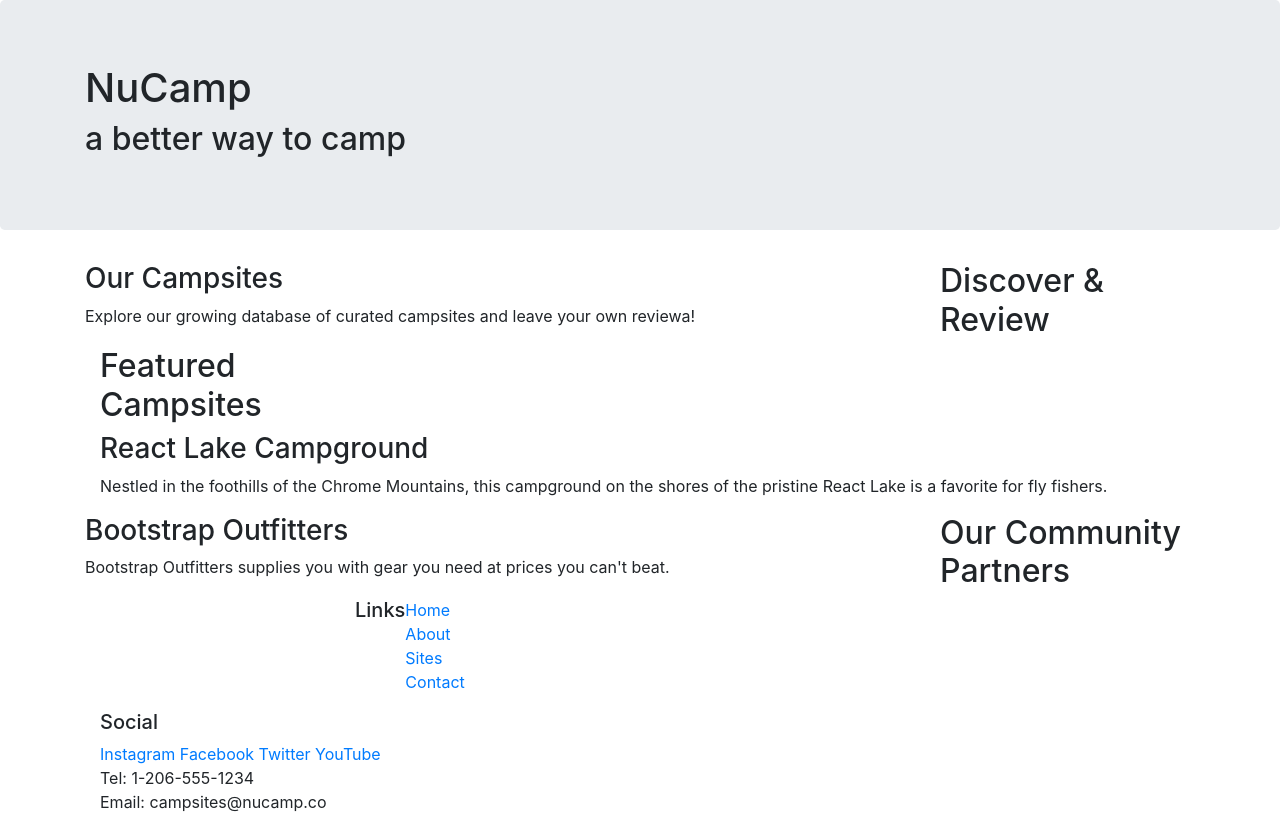
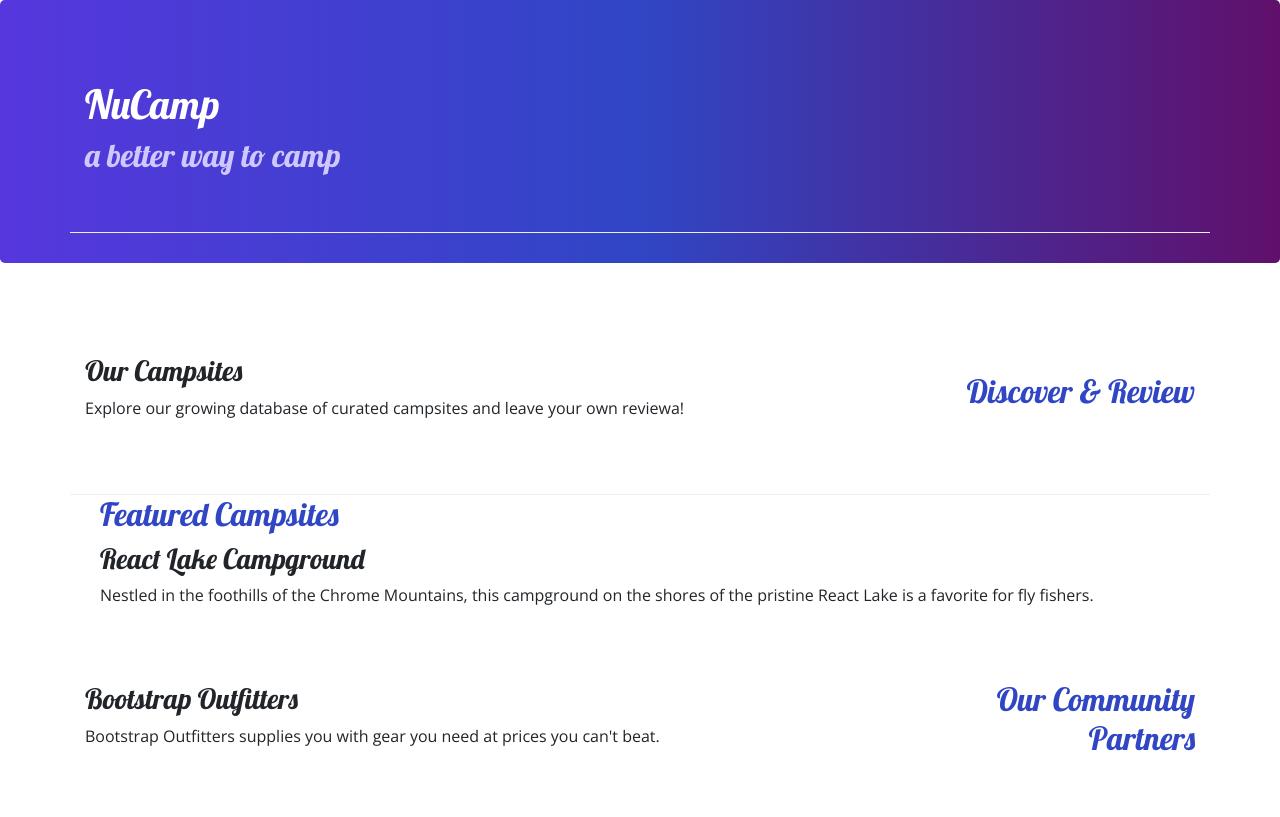
Before and after one commit to funemployed-WD/Bootstrap, a website: page index.html in a window 1280 px wide. Shown: the top 817 px of the page. Drawn offline with nearby package versions, Linux system fonts and the light colour scheme.

Commit message:
Adding Custom Styles

```diff
--- /dev/null
+++ b/css/styles.css
@@ -0,0 +1,32 @@
+body {
+    font-family: "Open Sans", sans-serif;
+}
+
+h1, h2, h3 {
+    font-family: "Lobster", cursive;
+}
+
+h2 {
+    color: #3046C5;
+}
+
+header h2 {
+    color: #CEC8FF;
+}
+
+footer {
+    background-image: linear-gradient(#CEC8FF, white);
+    padding: 20px 0;
+}
+
+.jumbotron {
+    padding: 30px;
+    background-image: linear-gradient(to right, #5637DD, #3046C5, #60106B);
+    color: white;
+}
+
+.row-content {
+    padding: 50px 0;
+    border-bottom: 1px ridge;
+    min-height: 200px;
+}
--- a/index.html
+++ b/index.html
@@ -2,17 +2,24 @@
 <html lang="en">
 
 <head>
+    <!-- Required meta tags always come first -->
     <meta charset="utf-8" />
     <meta name="viewport" content="width=device-width, initial-scale=1"/>
+
+    <!-- Bootstrap CSS -->
     <link rel="stylesheet" href="node_modules/bootstrap/dist/css/bootstrap.min.css"/>
+
+    <!-- Additional CSS must be placed after Bootstrap CSS -->
+    <link rel="stylesheet" href="https://fonts.googleapis.com/css?family=Lobster|Open+Sans" />
+    <link rel="stylesheet" href="css/styles.css" />
     <title>NuCamp: A Better Way To Camp</title>
 </head>
 
 <body>
 
-    <header class="jumbotron">
+    <header class="jumbotron jumbtron-fluid">
         <div class="container">
-            <div class="row">
+            <div class="row row-content align-items-center">
                 <div class="col">
                     <div>
                         <h1>NuCamp</h1>
@@ -24,9 +31,9 @@
     </header>
 
     <div class="container">
-        <div class="row">
+        <div class="row row-content align-items-center">
             <div class="col-sm-4 order-sm-last col-md-3">
-                <h2>Discover & Review</h2>
+                <h2 class="text-sm-right">Discover & Review</h2>
             </div>
             <div class="col">
                 <h3>Our Campsites</h3>
@@ -34,7 +41,7 @@
             </div>
         </div>
 
-        <div class"row">
+        <div class"row row-content align-items-center">
             <div class="col-sm-4 col-md-3">
                 <h2>Featured Campsites</h2>
             </div>
@@ -44,9 +51,9 @@
             </div>
         </div>
 
-        <div class="row">
+        <div class="row row-content align-items-center">
             <div class="col-sm-4 order-sm-last col-md-3">
-                <h2>Our Community Partners</h2>
+                <h2 class="text-sm-right">Our Community Partners</h2>
             </div>
             <div class="col">
                 <h3>Bootstrap Outfitters</h3>
@@ -57,7 +64,7 @@
 
     <footer>
         <div class="container">
-            <div class="row">
+            <div class="row row-content align-items-center">
                 <div class="col-4 col-sm-2 offset-1"></div>
                     <h5>Links</h5>
                     <ul class="list-unstyled">
@@ -68,13 +75,13 @@
                     </ul>
                 </div>
                 <div class="col-6 col-sm-5">
-                    <h5>Social</h5>
+                    <h5 class="col-6 col-sm-5">Social</h5>
                     <a href="http://instagram.com/">Instagram</a>
                     <a href="http://facebook.com/">Facebook</a>
                     <a href="http://twitter.com/">Twitter</a>
                     <a href="http://youtube.com/">YouTube</a>
                 </div>
-                <div class="col-6 col-sm-5">
+                <div class="col-sm-4 text-center">
                     Tel: 1-206-555-1234<br />
                     Email: campsites@nucamp.co
                 </div>
```
